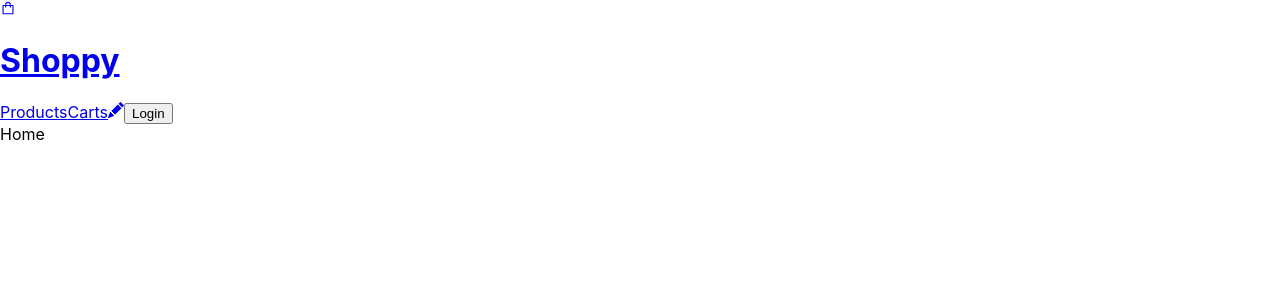
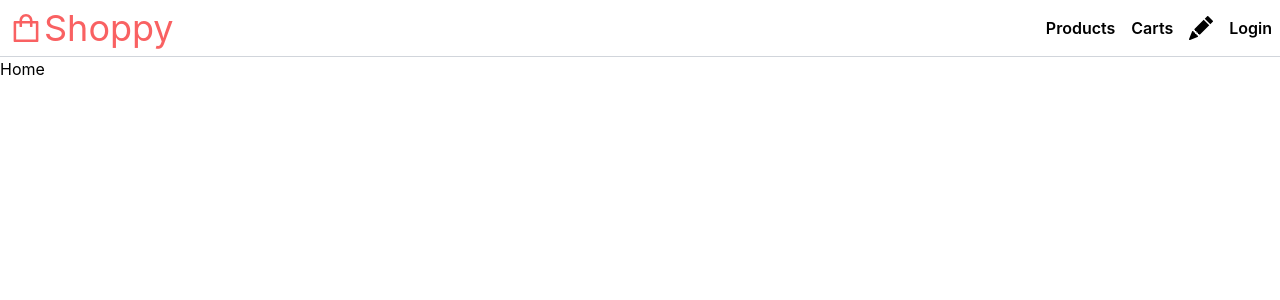
Before and after one commit to Woochang1132/shoppy, a React (Create React App) app: page / in a window 1280 px wide. Shown: the top 300 px of the page. Built offline with nearby package versions, Linux system fonts and the light colour scheme.

Commit message:
최우창 react_shoppy 챌린지 header, tailwind css 적용

```diff
--- a/package.json
+++ b/package.json
@@ -3,6 +3,8 @@
   "version": "0.1.0",
   "private": true,
   "dependencies": {
+    "@headlessui/react": "^1.7.17",
+    "@heroicons/react": "^2.0.18",
     "@testing-library/jest-dom": "^5.14.1",
     "@testing-library/react": "^13.0.0",
     "@testing-library/user-event": "^13.2.1",
--- a/src/component/Navbar.jsx
+++ b/src/component/Navbar.jsx
@@ -5,15 +5,15 @@
 
 export default function Navbar() {
     return (
-        <header>
-            <Link to='/'>
+        <header className='flex justify-between border-b border-gray-300 p-2'>
+            <Link to='/' className='flex items-center text-4xl text-brand'>
                 <AiOutlineShopping/>
                 <h1>Shoppy</h1>
             </Link>
-            <nav>
+            <nav className='flex items-center gap-4 font-semibold'>
                 <Link to='/products'>Products</Link>
                 <Link to='/carts'>Carts</Link>
-                <Link to='/products/new'>
+                <Link to='/products/new' className='text-2xl'>
                     <BsFillPencilFill/>
                 </Link>
                 <button>Login</button>
--- a/src/index.css
+++ b/src/index.css
@@ -1,3 +1,7 @@
+@tailwind base;
+@tailwind components;
+@tailwind utilities;
+
 body {
   margin: 0;
   font-family: -apple-system, BlinkMacSystemFont, 'Segoe UI', 'Roboto', 'Oxygen',
@@ -5,6 +9,11 @@
     sans-serif;
   -webkit-font-smoothing: antialiased;
   -moz-osx-font-smoothing: grayscale;
+  @apply flex flex-col items-center
+}
+
+#root{
+  @apply w-full max-w-screen-2xl
 }
 
 code {
--- /dev/null
+++ b/tailwind.config.js
@@ -0,0 +1,12 @@
+/** @type {import('tailwindcss').Config} */
+module.exports = {
+  content: ["./src/**/*.{js,jsx}"],
+  theme: {
+    extend: {
+      colors: {
+        brand: "#F96162",
+      },
+    },
+  },
+  plugins: [],
+};
```
Also changed, not shown: 2 other files (tests, documents, lock files or other folders).
